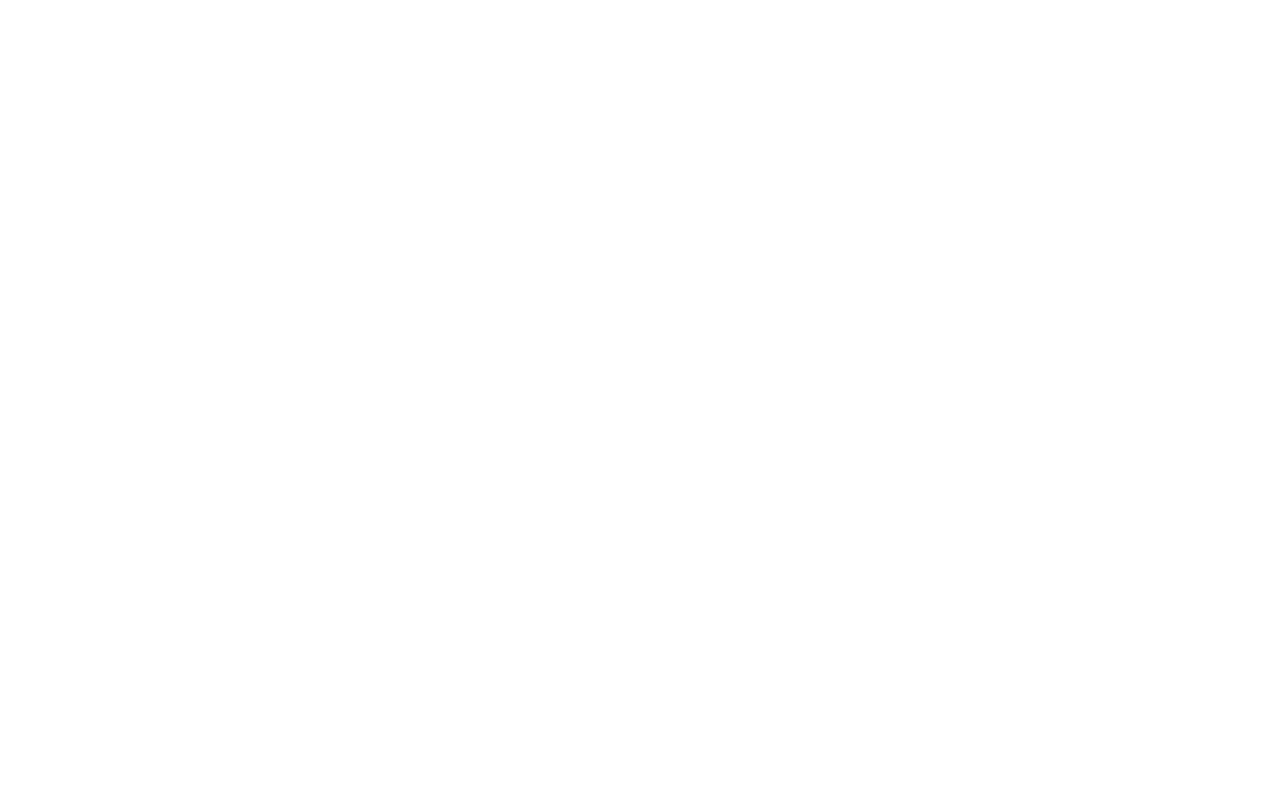
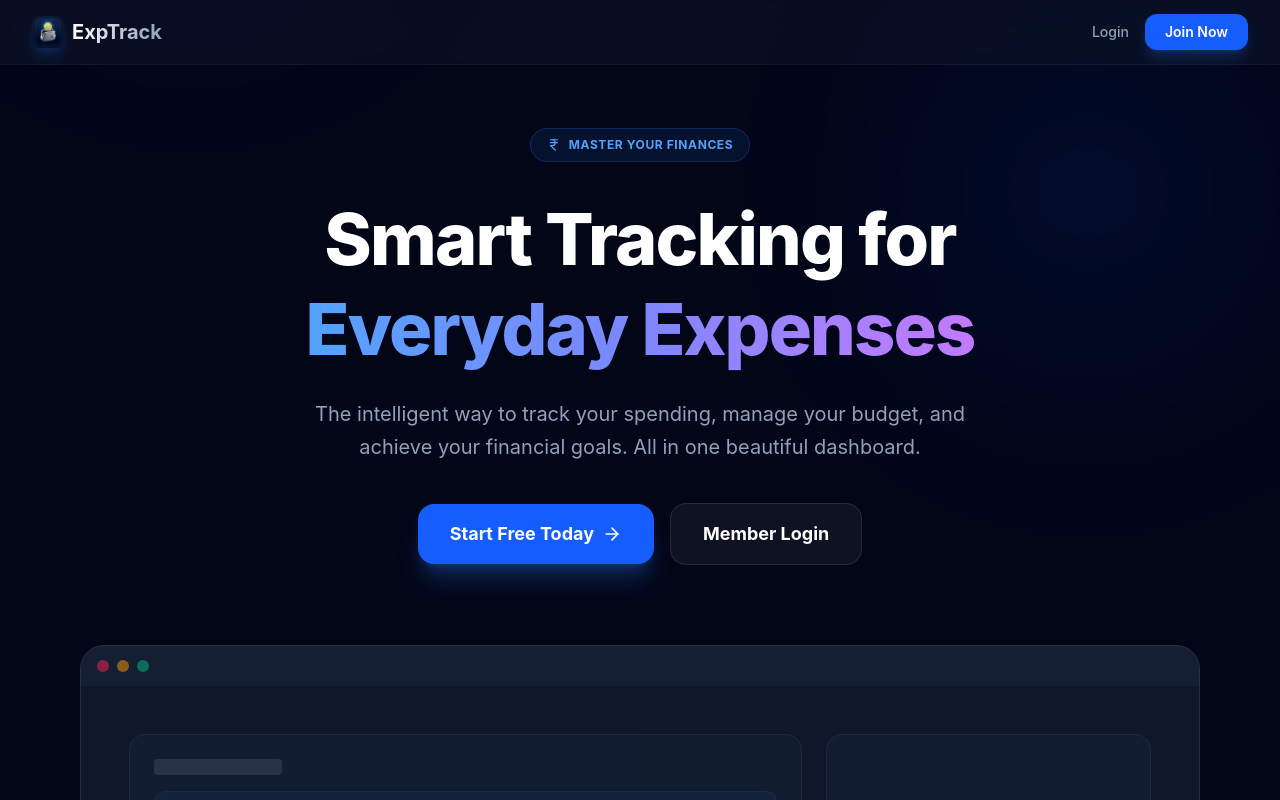
Before and after one commit to monish394/Expense-Tracker, a React (Vite) app: page / in a window 1280 px wide. Shown: the top 800 px of the page. Built offline with nearby package versions, Linux system fonts and the light colour scheme.

Commit message:
Fixed broken Home route and corrected App navigation

```diff
--- a/src/App.jsx
+++ b/src/App.jsx
@@ -11,7 +11,7 @@
 function App() {
   return (
     <Routes>
-      <Route path="/" element={<Navigate to="/" replace><Home /></Navigate>} />
+      <Route path="/" element={<Home />} />
       <Route path="/login" element={<Login />} />
       <Route path="/register" element={<Register />} />
       <Route
```
